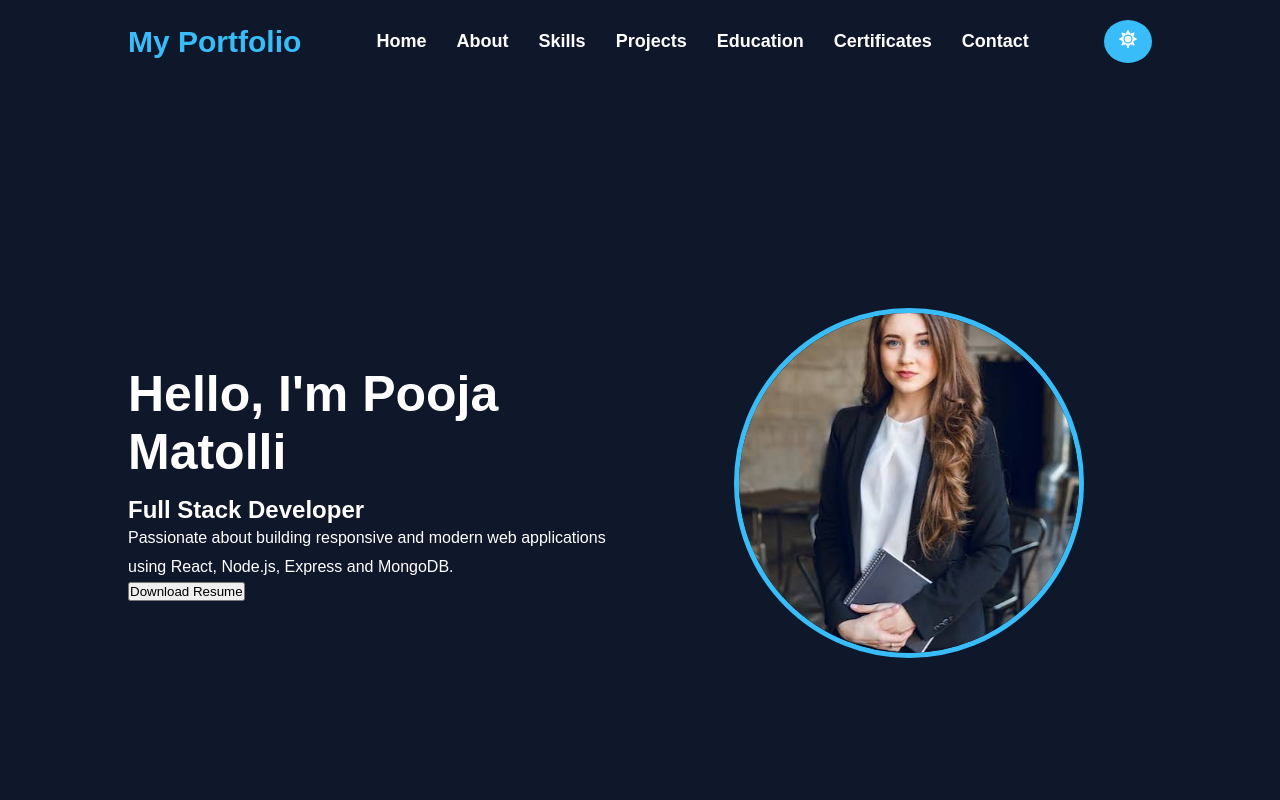
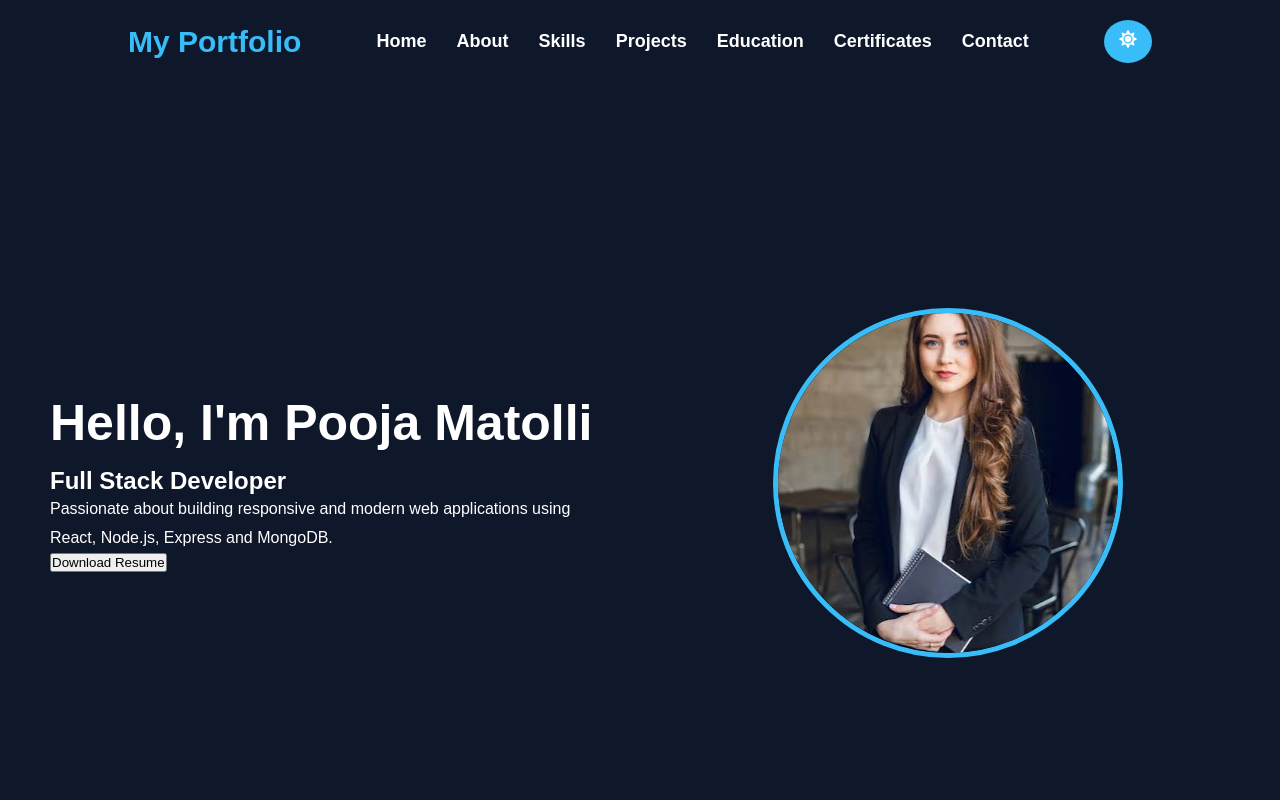
Before and after one commit to poojamatolli32-code/PortFolioWebsite, a React (Vite) app in the folder client/: page / in a window 1280 px wide. Shown: the top 800 px of the page. Built offline with nearby package versions, Linux system fonts and the light colour scheme.

Commit message:
Fix CSS syntax

```diff
--- a/client/src/App.css
+++ b/client/src/App.css
@@ -29,28 +29,19 @@ nav ul li:hover {
 }
 /* Navbar CSS */
 nav {
-   ...
+  display: flex;
 }
 
 nav h2 {
-   ...
+  color: white;
 }
 
 nav ul {
-   ...
+  list-style: none;
 }
 
-/* Paste the Hero CSS here */
 #home {
-   ...
-}
-
-#home h1 {
-   ...
-}
-
-#home h2 {
-   ...
+  padding: 50px;
 }
 #about {
   padding: 80px 10%;
```
